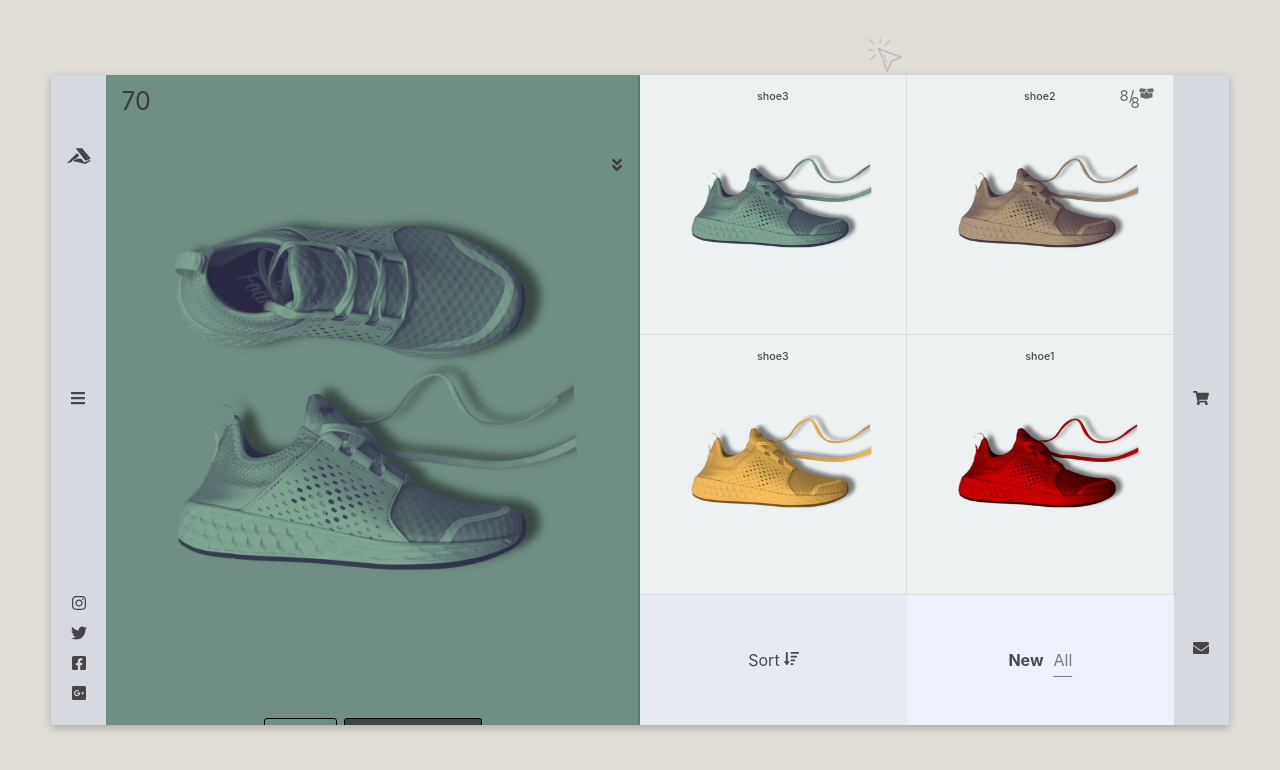
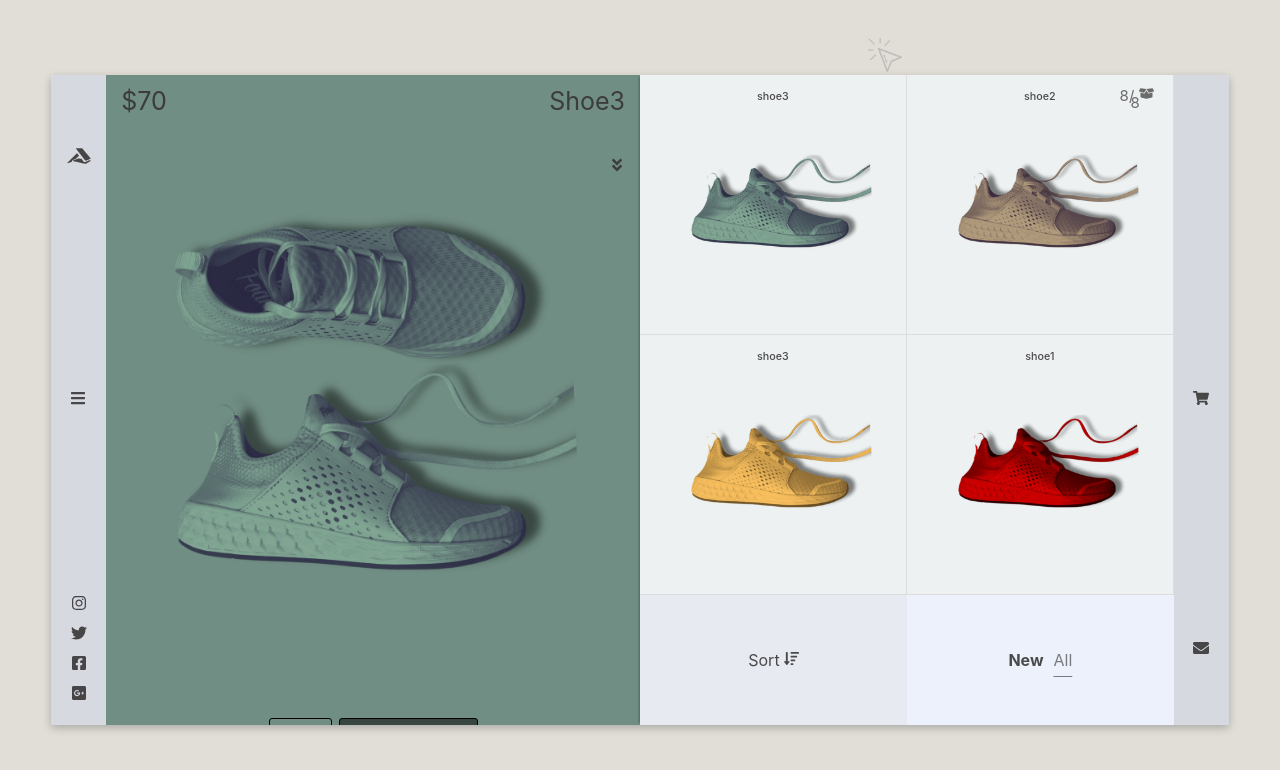
Before and after one commit to MiguelMateo1/Store-app, a React (Vite) app: page / in a window 1280 px wide. Shown: the top 770 px of the page. Built offline with nearby package versions, Linux system fonts and the light colour scheme.

Commit message:
updated return, product name and size dropdown added

```diff
--- a/src/components/ProductInfo.jsx
+++ b/src/components/ProductInfo.jsx
@@ -32,7 +32,8 @@ function ProductInfo () {
     return (
     <>
     <section id='product-sec' style={{backgroundColor: `${color}`}} ref={scrollRef}  onScroll={onScroll}>
-     <h4 className='price-tag'>{price}</h4>
+     <h4 className='price-tag'>${price}</h4>
+     <h4 className='product-name-title'>{name}</h4>
      <i className='scroll-arrow'><FaAngleDoubleDown/></i>
         <div className='product-container' style={{backgroundColor: `${color}`}}>
             <div className='main-img-area'>
@@ -47,8 +48,19 @@ function ProductInfo () {
             </div>
             <div className='product-desc'>
                 {Object.keys(currentList).length > 4
-                && <button className='size-btn'>us 9</button>}
+                && <select id="size">
+                        <option value="us">size</option>
+                        <option value="7">7 us</option>
+                        <option value="8">8 us</option>
+                        <option value="9">9 us</option>
+                        <option value="10">10 us</option>
+                        <option value="11">11 us</option>
+                        <option value="12">12 us</option>
+                    </select>
+                }
+                {/* <button className='size-btn'>us 9</button> */}
                 <button className='add-bag-btn' onClick={addToBagClick}>ADD TO BAG</button>
+                <p className='description'>{description}</p>
                 <i className='up-arrow'><FaAngleDoubleUp/></i>
             </div>
         </div>
```
